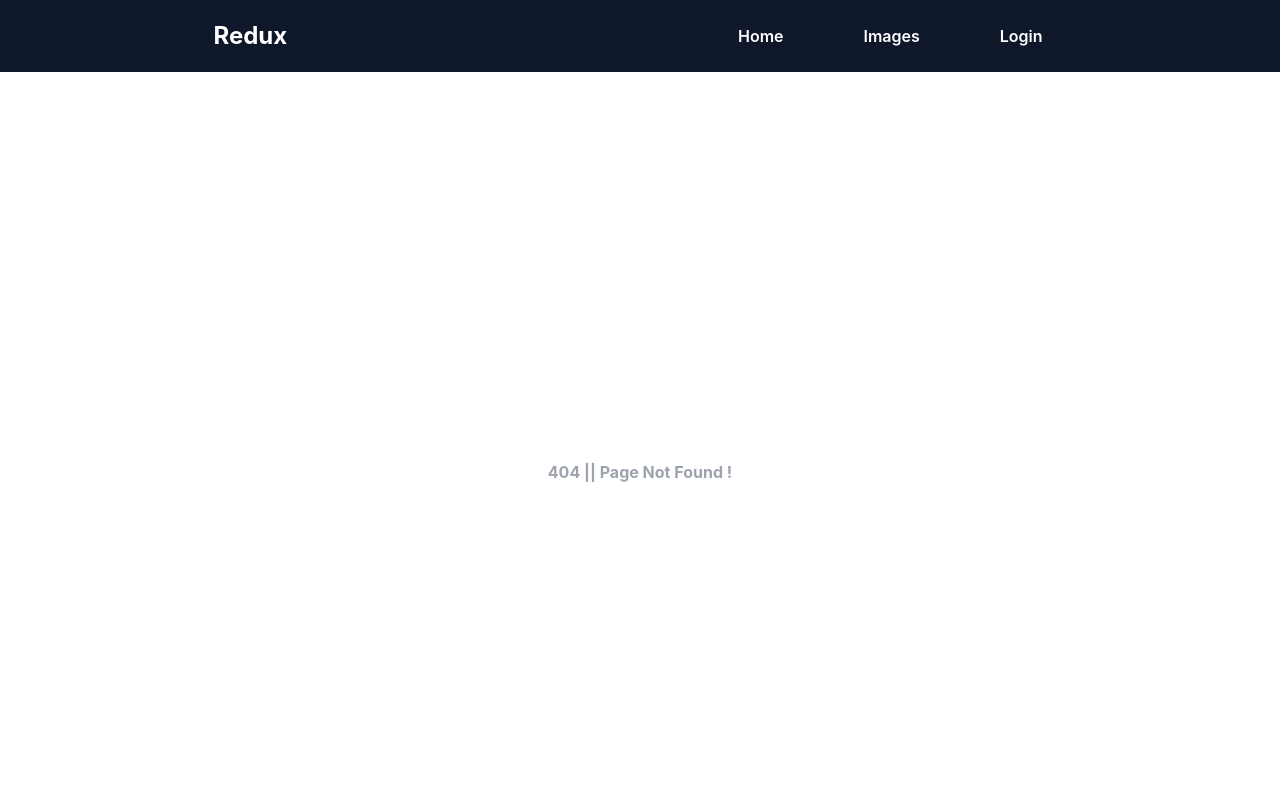
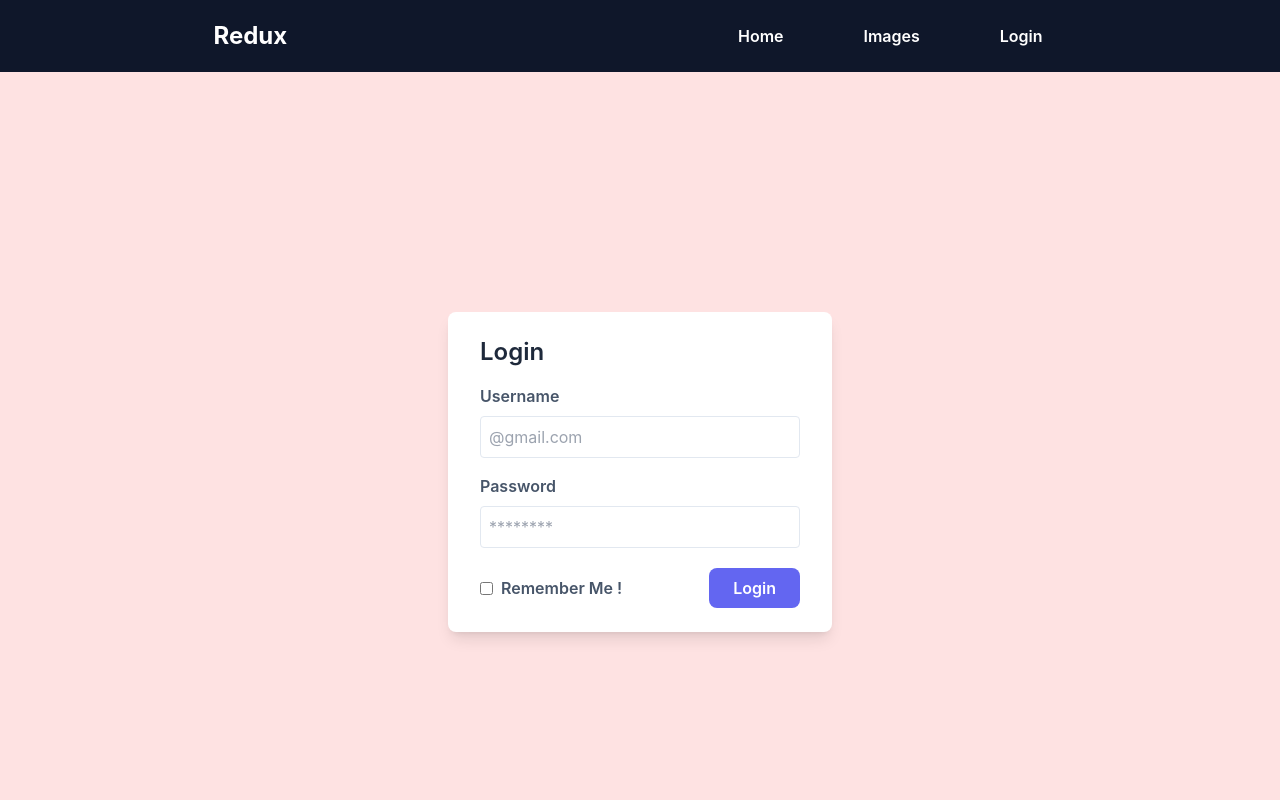
Before and after one commit to ansariabdulahad/react-redux, a React (Create React App) app: page /login in a window 1280 px wide. Before the commit this address had no page. Shown: the top 800 px of the page. Built offline with nearby package versions, Linux system fonts and the light colour scheme.

Commit message:
login design added

```diff
--- a/src/App.js
+++ b/src/App.js
@@ -3,6 +3,7 @@ import Home from "./Component/Home";
 import Images from "./Component/Images";
 import Layout from "./Component/Layout";
 import NotFound from "./Component/404";
+import Login from "./Component/Login";
 
 const router = createBrowserRouter([
   {
@@ -12,6 +13,10 @@ const router = createBrowserRouter([
   {
     path: '/images',
     element: <Layout><Images /></Layout>
+  },
+  {
+    path: '/login',
+    element: <Layout><Login /></Layout>
   },
   {
     path: '/*',
--- /dev/null
+++ b/src/Component/Login/index.jsx
@@ -0,0 +1,42 @@
+const Login = () => {
+    return (
+        <>
+            <>
+                <div className="flex justify-center items-center min-h-screen bg-red-100">
+                    <div className="flex flex-col gap-y-4 bg-white m-2 sm:m-0 rounded-lg px-8 py-6 w-96 shadow-lg">
+                        <h1 className="text-2xl font-semibold text-slate-800">Login</h1>
+                        <form className="flex flex-col gap-y-4">
+                            <div className="flex flex-col gap-y-2">
+                                <label className="text-slate-600 font-semibold">Username</label>
+                                <input
+                                    type="email"
+                                    placeholder="@gmail.com"
+                                    required
+                                    className="p-2 border border-slate-200 rounded"
+                                />
+                            </div>
+                            <div className="flex flex-col gap-y-2">
+                                <label className="text-slate-600 font-semibold">Password</label>
+                                <input
+                                    type="password"
+                                    placeholder="********"
+                                    required
+                                    className="p-2 border border-slate-200 rounded"
+                                />
+                            </div>
+                            <div className="flex justify-between items-center mt-1">
+                                <div className="flex gap-x-2 items-center justify-center">
+                                    <input type="checkbox" name="remember" />
+                                    <label className="text-slate-600 font-semibold">Remember Me !</label>
+                                </div>
+                                <button className="bg-indigo-500 hover:bg-indigo-400 px-6 py-2 text-white font-semibold rounded-lg">Login</button>
+                            </div>
+                        </form>
+                    </div>
+                </div>
+            </>
+        </>
+    );
+}
+
+export default Login;
```
